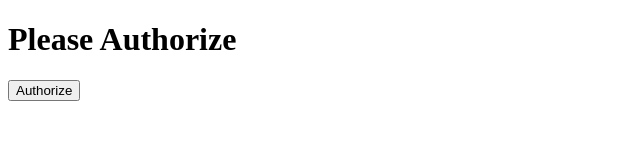
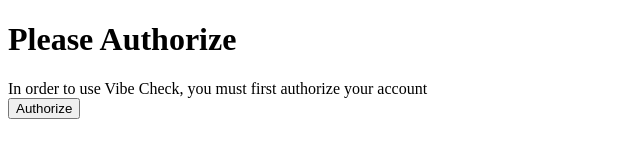
Before and after one commit to mab93392/Smart_Playlist, a website: page auth.html in a window 1280 px wide. Shown: the whole page, without its empty margins (0-640 px from the left). Drawn offline with Linux system fonts and the light colour scheme.

Commit message:
made authorize button functional

```diff
--- a/auth.html
+++ b/auth.html
@@ -9,14 +9,17 @@
     </head>
     <body>
         <h1>Please Authorize</h1>
+        <div><p1>In order to use Vibe Check,
+            you must first authorize your account</p1>
+        </div>
+
         <button id='authorize'>Authorize</button>
+
         <script>
             window.addEventListener('load', () => {
                 const auth = document.querySelector('#authorize')
 
                 auth.addEventListener('click', () => {
-                    // fetch('./auth_script')
-                    // auth.textContent = 'clicked'
                     location.href = ('./auth_script')
                 })
 
```
